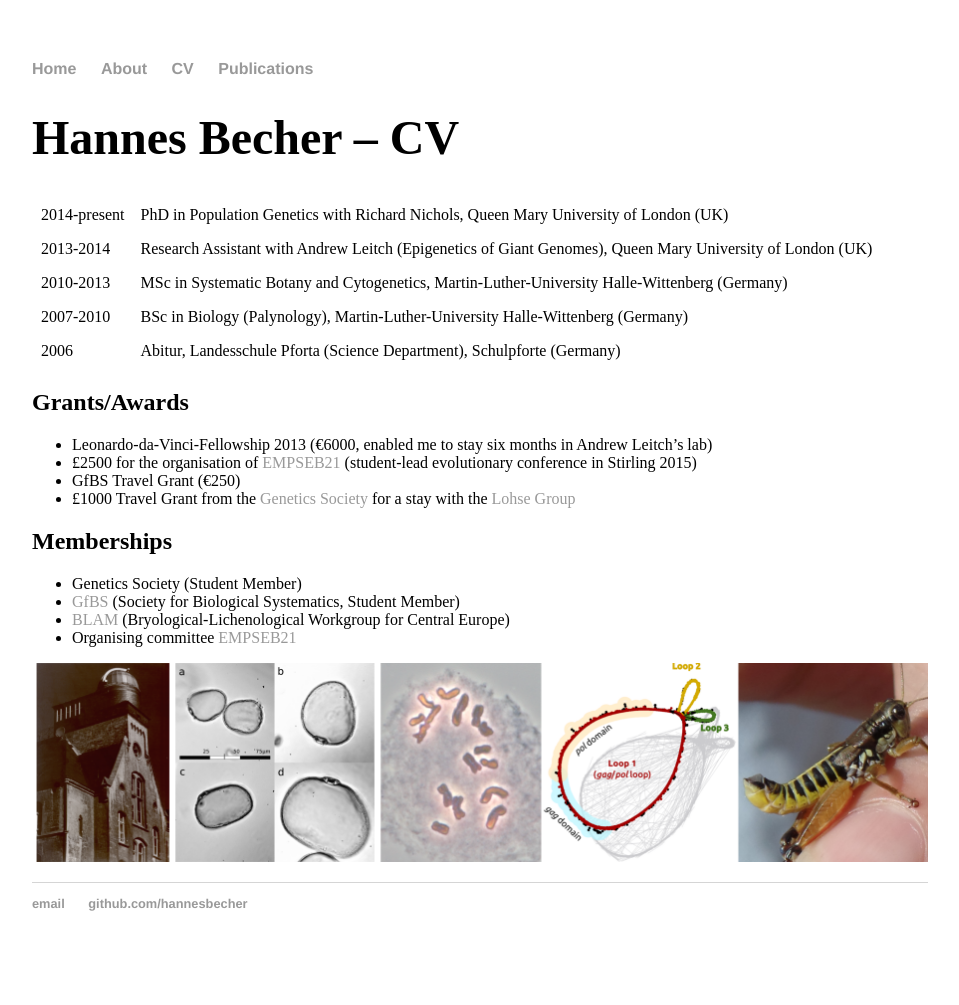
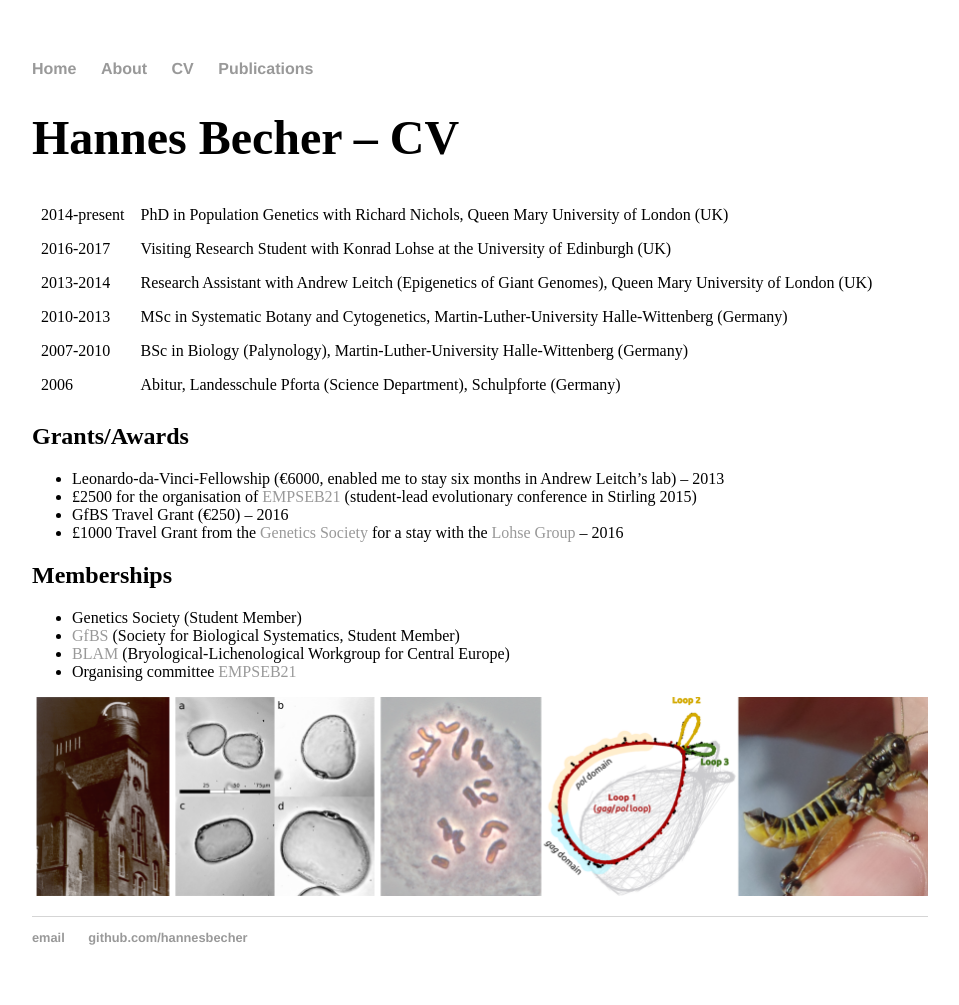
Before and after one commit to hannesbecher/hannesbecher.github.io, a Jekyll site: the page built from cv/index.md, in a window 1280 px wide. Shown: the whole page, without its empty margins (160-1119 px from the left). Built offline with Jekyll 4.4.1, drawn with Linux system fonts in a browser that asks for light colours; before the commit the page ends 971 px from its top, so only the background shows below that.

Commit message:
Update index.md

```diff
--- a/cv/index.md
+++ b/cv/index.md
@@ -6,16 +6,17 @@ title: Hannes Becher - CV
 # Hannes Becher -- CV
 
 | 2014-present|PhD in Population Genetics with Richard Nichols, Queen Mary University of London (UK)
+| 2016-2017|Visiting Research Student with Konrad Lohse at the University of Edinburgh (UK)
 | 2013-2014|Research Assistant with Andrew Leitch (Epigenetics of Giant Genomes), Queen Mary University of London (UK)
 | 2010-2013|MSc in Systematic Botany and Cytogenetics, Martin-Luther-University Halle-Wittenberg (Germany)
 | 2007-2010|BSc in Biology (Palynology), Martin-Luther-University Halle-Wittenberg (Germany)
 | 2006|Abitur, Landesschule Pforta (Science Department), Schulpforte (Germany)
 
 ## Grants/Awards
-* Leonardo-da-Vinci-Fellowship 2013 (€6000, enabled me to stay six months in Andrew Leitch's lab)
+* Leonardo-da-Vinci-Fellowship (€6000, enabled me to stay six months in Andrew Leitch's lab) -- 2013
 * £2500 for the organisation of [EMPSEB21](http://empseb21.bio.ed.ac.uk/) (student-lead evolutionary conference in Stirling 2015)
-* GfBS Travel Grant (€250)
-* £1000 Travel Grant from the [Genetics Society](http://www.genetics.org.uk/) for a stay with the [Lohse Group](http://lohse.bio.ed.ac.uk/)
+* GfBS Travel Grant (€250) -- 2016
+* £1000 Travel Grant from the [Genetics Society](http://www.genetics.org.uk/) for a stay with the [Lohse Group](http://lohse.bio.ed.ac.uk/) -- 2016
 
 ## Memberships
 * Genetics Society (Student Member)
```
